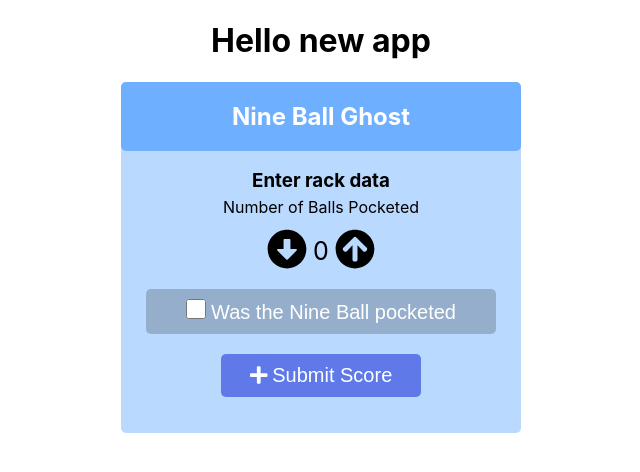
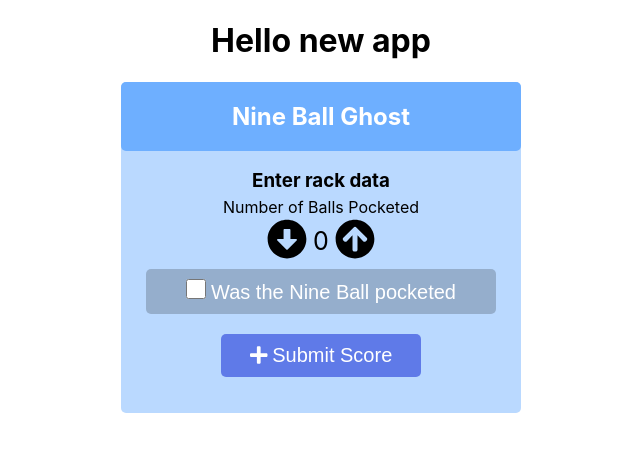
Before and after one commit to sretundijr/billiards-analytics, a React (Create React App) app: page / in a window 1280 px wide. Shown: the top 472 px of the page, without its empty margins (319-959 px from the left). Built offline with nearby package versions, Linux system fonts and the light colour scheme.

Commit message:
margin and padding adjustments

```diff
--- a/src/modules/nineBallGhost/components/css/scoreInput.css
+++ b/src/modules/nineBallGhost/components/css/scoreInput.css
@@ -8,8 +8,12 @@
   margin-bottom: 0;
 }
 
+.scoreInput-ballCountLabel {
+  margin-bottom: -10px;
+}
+
 .scoreInput-checkboxContainer {
   display: flex;
   flex-direction: column;
-  padding: 10px 10px 15px 10px;
+  padding: 0 10px 15px 10px;
 }
```
